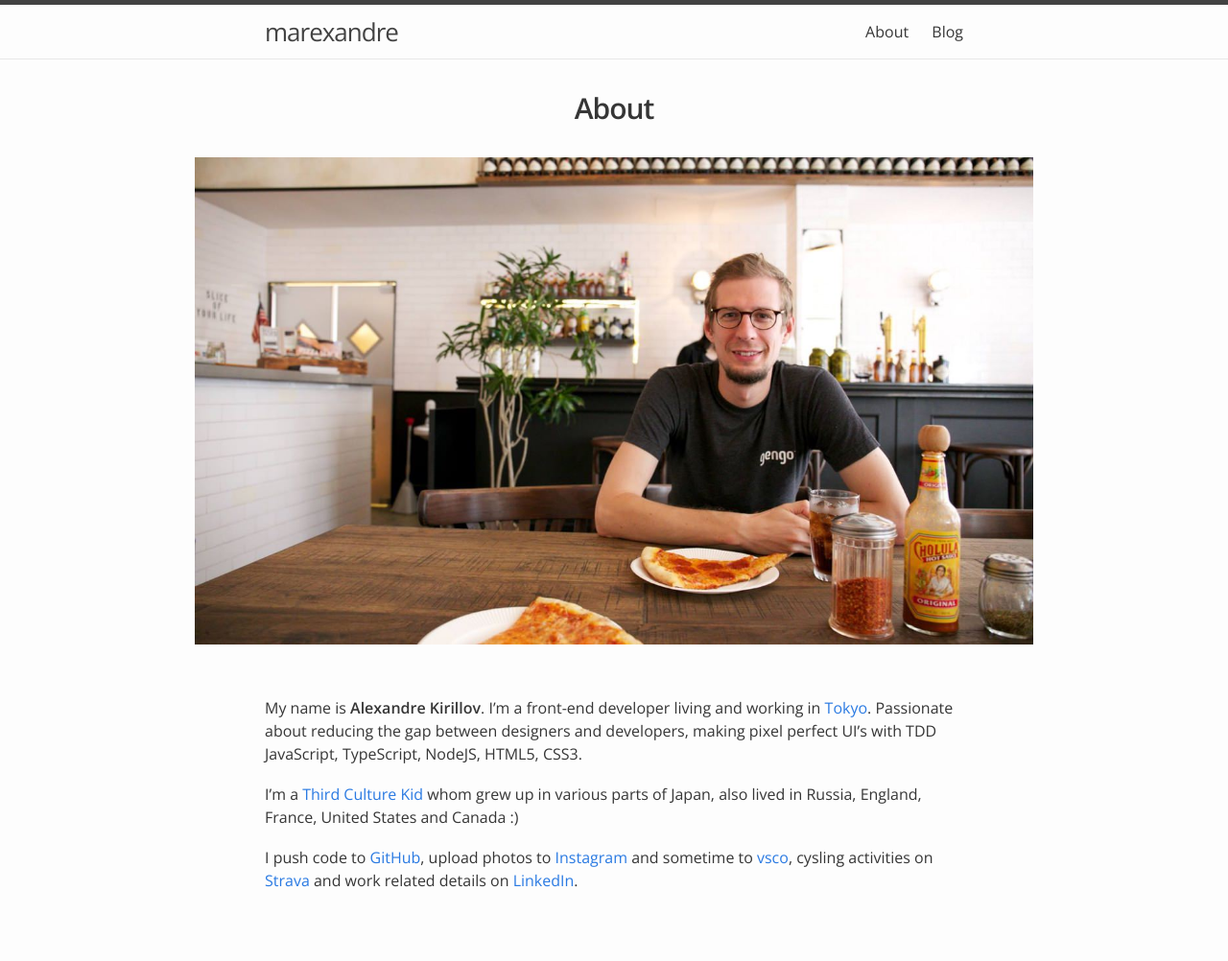
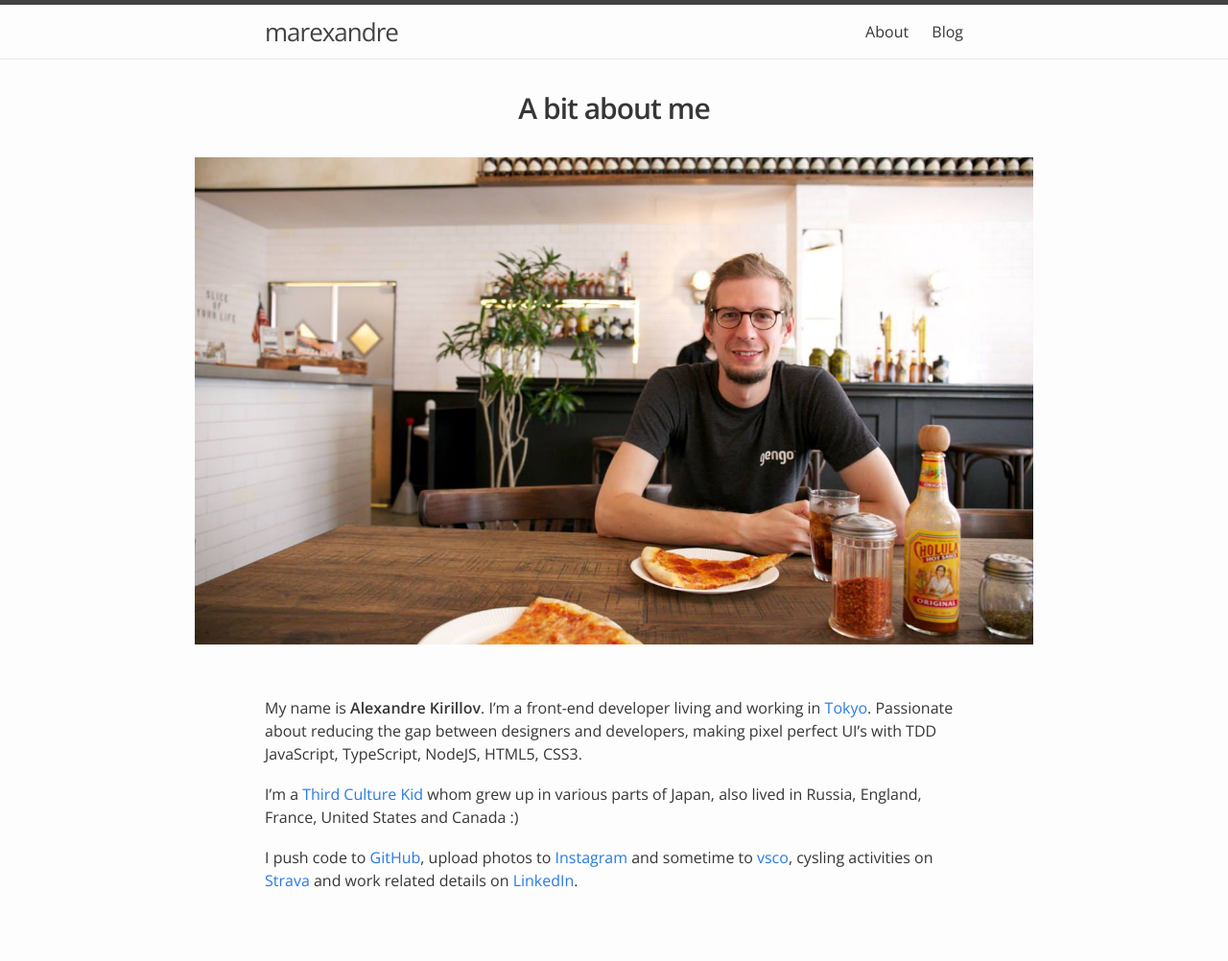
Before and after one commit to marexandre/marexandre.github.io, a Jekyll site: the page built from about.md, in a window 1280 px wide. Shown: the whole page at 96% size. Built offline with Jekyll 4.4.1, drawn with Linux system fonts in a browser that asks for light colours.

Commit message:
show sub title on pages when it exists

```diff
--- a/_layouts/page.html
+++ b/_layouts/page.html
@@ -4,7 +4,11 @@ layout: default
 <div class="post">
 
   <header class="post-header">
+  {% if page.sub-title %}
+    <h1 class="post-title">{{ page.sub-title }}</h1>
+  {% else %}
     <h1 class="post-title">{{ page.title }}</h1>
+  {% endif %}
   </header>
 
   <article class="post-content">
--- a/about.md
+++ b/about.md
@@ -1,6 +1,7 @@
 ---
 layout: page
 title: About
+sub-title: A bit about me
 permalink: /about/
 ---
 
```
